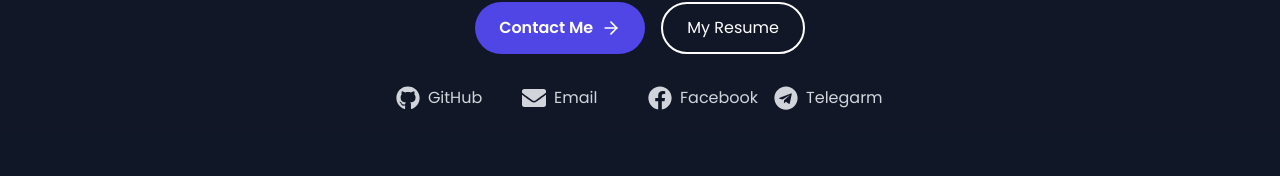
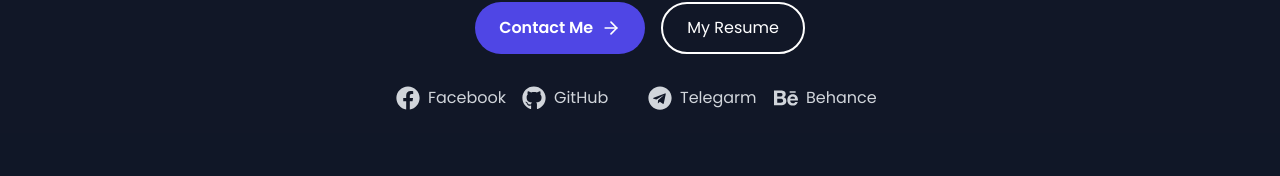
Before and after one commit to HongTongHea/My-Portfolio-, a React (Vite) app in the folder frontend/: page / in a window 1280 px wide. Shown: the part 694-870 px from the top of the page. Built offline with nearby package versions, Linux system fonts and the light colour scheme; no server answers.

Commit message:
New Update code

```diff
--- a/frontend/src/components/Contact.jsx
+++ b/frontend/src/components/Contact.jsx
@@ -1,5 +1,5 @@
 import React from "react";
-import { FaGithub, FaFacebook, FaTelegram, FaEnvelope } from "react-icons/fa";
+import { FaGithub, FaFacebook, FaTelegram, FaEnvelope, FaBehance } from "react-icons/fa";
 
 export function Contact({ darkMode }) {
   return (
@@ -9,23 +9,20 @@ export function Contact({ darkMode }) {
     >
       <div className="max-w-7xl mx-auto px-4 sm:px-6 lg:px-8">
         <h2
-          className={`text-3xl sm:text3xl font-bold  text-center md:text-left mb-16 ${
-            darkMode ? "text-white" : "text-gray-900"
+          className={`text-3xl sm:text3xl font-bold  text-center md:text-left mb-16 ${darkMode ? "text-white" : "text-gray-900"
             }`}
         >
           Contact Me
         </h2>
         <div className="text-center mb-16">
           <h2
-            className={`text-3xl font-bold mb-4 ${
-              darkMode ? "text-white" : "text-gray-900"
+            className={`text-3xl font-bold mb-4 ${darkMode ? "text-white" : "text-gray-900"
               }`}
           >
             Let's Work Together
           </h2>
           <p
-            className={`text-xl ${
-              darkMode ? "text-gray-300" : "text-gray-600"
+            className={`text-xl ${darkMode ? "text-gray-300" : "text-gray-600"
               }`}
           >
             Get in touch to start your next project
@@ -33,10 +30,30 @@ export function Contact({ darkMode }) {
         </div>
         <div className="flex justify-center gap-6">
           <div className="grid grid-cols-2 md:grid-cols-2 lg:grid-cols-4 gap-4">
+
+            {/* <a
+              href="mailto:hongtonghea@gmail.com"
+              className={`flex items-center gap-2 ${darkMode
+                ? "text-gray-300 hover:text-white"
+                : "text-gray-600 hover:text-indigo-600"
+                } transition-colors`}
+            >
+              <FaEnvelope size={24} />
+              <span>Email</span>
+            </a> */}
+            <a
+              href="https://www.facebook.com/share/1Fghx7gEcY/"
+              className={`flex items-center gap-2 ${darkMode
+                ? "text-gray-300 hover:text-white"
+                : "text-gray-600 hover:text-indigo-600"
+                } transition-colors`}
+            >
+              <FaFacebook size={24} />
+              <span>Facebook</span>
+            </a>
             <a
               href="https://github.com/HongTongHea"
-              className={`flex items-center gap-2 ${
-                darkMode
+              className={`flex items-center gap-2 ${darkMode
                 ? "text-gray-300 hover:text-white"
                 : "text-gray-600 hover:text-indigo-600"
                 } transition-colors`}
@@ -45,31 +62,8 @@ export function Contact({ darkMode }) {
               <span>GitHub</span>
             </a>
             <a
-              href="mailto:hongtonghea@gmail.com"
-              className={`flex items-center gap-2 ${
-                darkMode
-                  ? "text-gray-300 hover:text-white"
-                  : "text-gray-600 hover:text-indigo-600"
-              } transition-colors`}
-            >
-              <FaEnvelope size={24} />
-              <span>Email</span>
-            </a>
-            <a
-              href="https://www.facebook.com/share/1Fghx7gEcY/"
-              className={`flex items-center gap-2 ${
-                darkMode
-                  ? "text-gray-300 hover:text-white"
-                  : "text-gray-600 hover:text-indigo-600"
-              } transition-colors`}
-            >
-              <FaFacebook size={24} />
-              <span>Facebook</span>
-            </a>
-            <a
               href="https://t.me/Tonghear"
-              className={`flex items-center gap-2 ${
-                darkMode
+              className={`flex items-center gap-2 ${darkMode
                 ? "text-gray-300 hover:text-white"
                 : "text-gray-600 hover:text-indigo-600"
                 } transition-colors`}
@@ -77,6 +71,18 @@ export function Contact({ darkMode }) {
               <FaTelegram size={24} />
               <span>Telegarm</span>
             </a>
+            <a
+              href="https://www.behance.net/tonghearhong1"
+              target="_blank"
+              rel="noopener noreferrer"
+              className={`flex items-center gap-2 ${darkMode
+                ? "text-gray-300 hover:text-white"
+                : "text-gray-600 hover:text-indigo-600"
+                } transition-colors`}
+            >
+              <FaBehance size={24} />
+              <span>Behance</span>
+            </a>
           </div>
         </div>
       </div>
--- a/frontend/src/components/Hero.jsx
+++ b/frontend/src/components/Hero.jsx
@@ -1,7 +1,7 @@
 import React from "react";
 import { ArrowRight } from "lucide-react";
 import { TypingAnimation } from "./TypingAnimation";
-import { FaGithub, FaFacebook, FaEnvelope, FaTelegram } from "react-icons/fa";
+import { FaGithub, FaFacebook, FaEnvelope, FaTelegram, FaBehance } from "react-icons/fa";
 import myImage from "../assets/image/my-image.jpg";
 // Make sure to import your CV file
 import cvFile from "../assets/cv/CV Mr. Hong Tong hea.pdf"; // Update this path to your actual CV file
@@ -21,8 +21,7 @@ export function Hero({ darkMode }) {
   return (
     <div className="relative overflow-hidden" id="hero">
       <div
-        className={`absolute inset-0 ${
-          darkMode ? "bg-gray-900/95" : "bg-white/95"
+        className={`absolute inset-0 ${darkMode ? "bg-gray-900/95" : "bg-white/95"
           } z-0`}
       />
       <div className="max-w-7xl mx-auto px-4 sm:px-6 lg:px-8 pt-32 pb-24 relative z-10">
@@ -40,8 +39,7 @@ export function Hero({ darkMode }) {
           </div>
         </div>
         <h5
-          className={`text-center mb-5 ${
-            darkMode ? "text-white" : "text-gray-900"
+          className={`text-center mb-5 ${darkMode ? "text-white" : "text-gray-900"
             } text-1xl font-semibold`}
         >
           Hello, It's Me{" "}
@@ -51,15 +49,13 @@ export function Hero({ darkMode }) {
         {/* Text Content - Below image */}
         <div className="text-center">
           <h1
-            className={`text-4xl sm:text-5xl font-bold ${
-              darkMode ? "text-white" : "text-gray-900"
+            className={`text-4xl sm:text-5xl font-bold ${darkMode ? "text-white" : "text-gray-900"
               } mb-6`}
           >
             I'm a <TypingAnimation />
           </h1>
           <p
-            className={`text-lg sm:text-xl ${
-              darkMode ? "text-gray-300" : "text-gray-600"
+            className={`text-lg sm:text-xl ${darkMode ? "text-gray-300" : "text-gray-600"
               } max-w-2xl mx-auto mb-8`}
           >
             Junior web developer & Graphic, UX/UI designer creating beautiful,
@@ -80,8 +76,7 @@ export function Hero({ darkMode }) {
             </button>
             <button
               onClick={handleDownloadCV}
-              className={`border-2 ${
-                darkMode
+              className={`border-2 ${darkMode
                 ? "border-white text-white hover:bg-white hover:text-gray-900"
                 : "border-gray-800 text-gray-800 hover:bg-gray-800 hover:text-white"
                 } px-6 py-3 rounded-full font-medium transition-all`}
@@ -91,12 +86,34 @@ export function Hero({ darkMode }) {
           </div>
           <div className="flex justify-center mt-8 mb-4">
             <div className="grid grid-cols-2 md:grid-cols-2 lg:grid-cols-4 gap-4">
+
+              {/* <a
+                href="mailto:hongtonghea@gmail.com"
+                className={`flex items-center gap-2 ${darkMode
+                  ? "text-gray-300 hover:text-white"
+                  : "text-gray-600 hover:text-indigo-600"
+                  } transition-colors`}
+              >
+                <FaEnvelope size={24} />
+                <span>Email</span>
+              </a> */}
+              <a
+                href="https://www.facebook.com/share/1Fghx7gEcY/"
+                target="_blank"
+                rel="noopener noreferrer"
+                className={`flex items-center gap-2 ${darkMode
+                  ? "text-gray-300 hover:text-white"
+                  : "text-gray-600 hover:text-indigo-600"
+                  } transition-colors`}
+              >
+                <FaFacebook size={24} />
+                <span>Facebook</span>
+              </a>
               <a
                 href="https://github.com/HongTongHea"
                 target="_blank"
                 rel="noopener noreferrer"
-                className={`flex items-center gap-2 ${
-                  darkMode
+                className={`flex items-center gap-2 ${darkMode
                   ? "text-gray-300 hover:text-white"
                   : "text-gray-600 hover:text-indigo-600"
                   } transition-colors`}
@@ -105,41 +122,29 @@ export function Hero({ darkMode }) {
                 <span>GitHub</span>
               </a>
               <a
-                href="mailto:hongtonghea@gmail.com"
-                className={`flex items-center gap-2 ${
-                  darkMode
-                    ? "text-gray-300 hover:text-white"
-                    : "text-gray-600 hover:text-indigo-600"
-                } transition-colors`}
-              >
-                <FaEnvelope size={24} />
-                <span>Email</span>
-              </a>
-              <a
-                href="https://www.facebook.com/share/1Fghx7gEcY/"
-                target="_blank"
-                rel="noopener noreferrer"
-                className={`flex items-center gap-2 ${
-                  darkMode
-                    ? "text-gray-300 hover:text-white"
-                    : "text-gray-600 hover:text-indigo-600"
-                } transition-colors`}
-              >
-                <FaFacebook size={24} />
-                <span>Facebook</span>
-              </a>
-              <a
                 href="https://t.me/Tonghear"
                 target="_blank"
                 rel="noopener noreferrer"
-                className={`flex items-center gap-2 ${
-                  darkMode
+                className={`flex items-center gap-2 ${darkMode
                   ? "text-gray-300 hover:text-white"
                   : "text-gray-600 hover:text-indigo-600"
                   } transition-colors`}
               >
                 <FaTelegram size={24} />
                 <span>Telegarm</span>
+              </a>
+
+              <a
+                href="https://www.behance.net/tonghearhong1"
+                target="_blank"
+                rel="noopener noreferrer"
+                className={`flex items-center gap-2 ${darkMode
+                  ? "text-gray-300 hover:text-white"
+                  : "text-gray-600 hover:text-indigo-600"
+                  } transition-colors`}
+              >
+                <FaBehance size={24} />
+                <span>Behance</span>
               </a>
             </div>
           </div>
```
Lines whose indentation alone changed are shown as unchanged.
